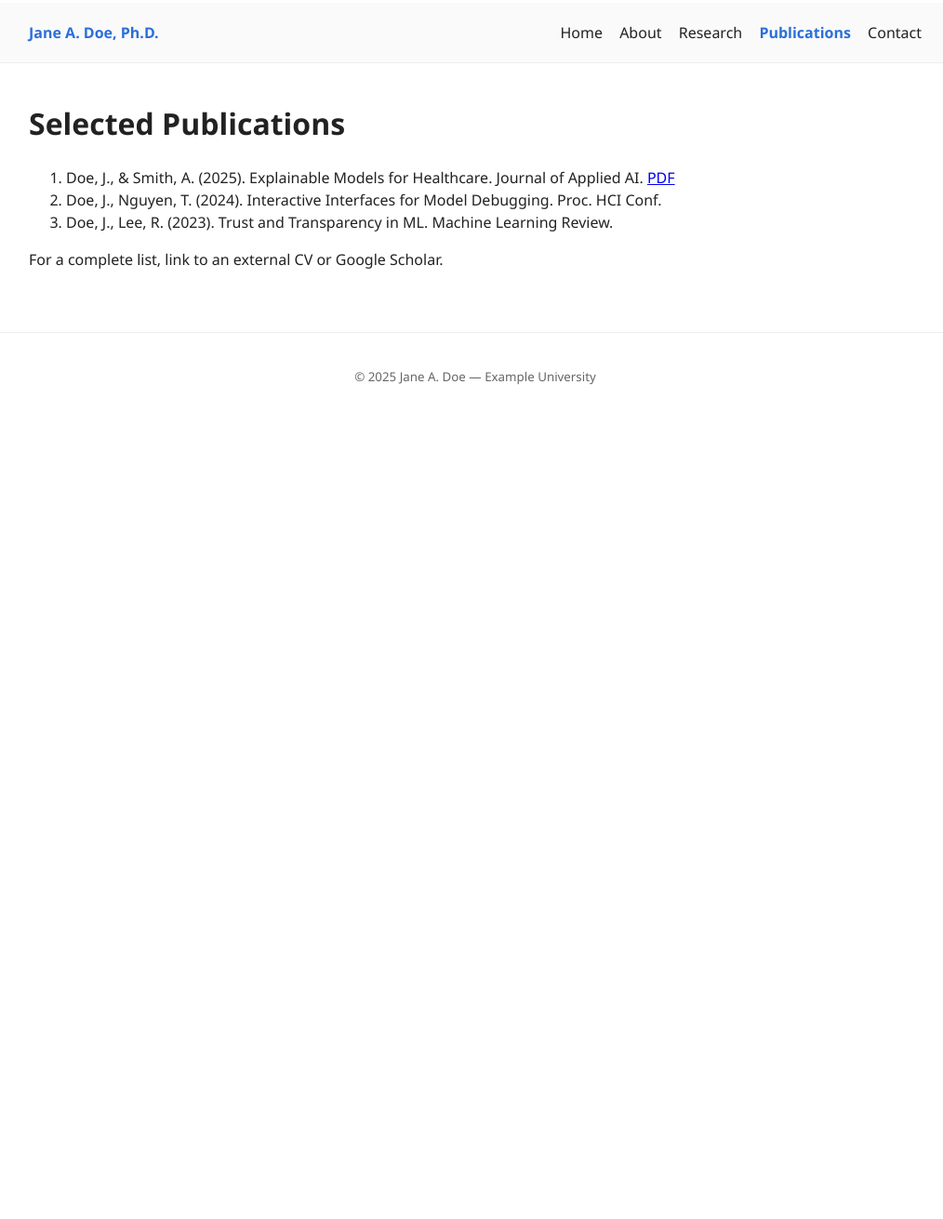
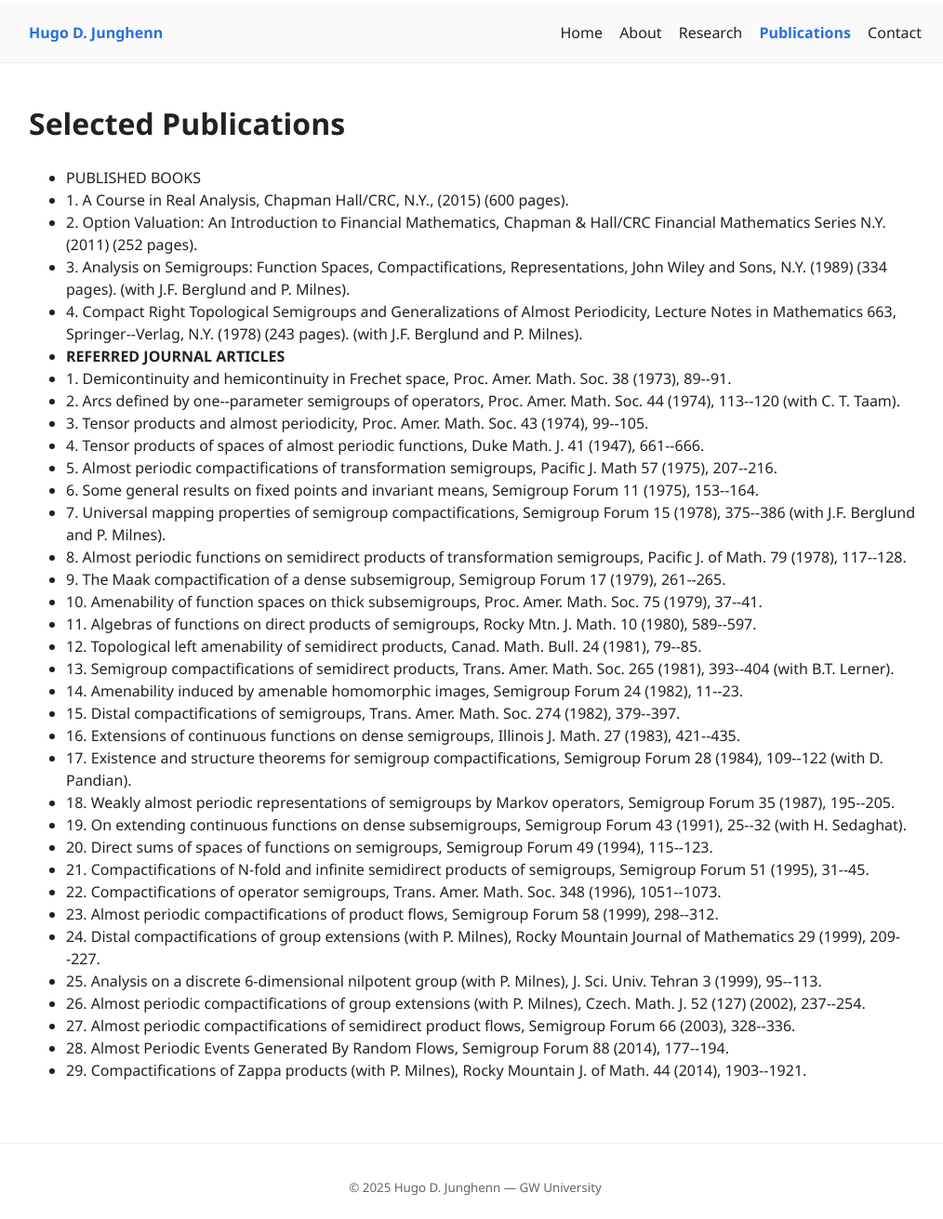
Before and after one commit to stevenoyes2015-del/hugo-site, a website: page src/publications.html in a window 1280 px wide. Shown: the part 5-1316 px from the top of the page at 93% size, without its empty margins (129-1143 px from the left). Before the commit the page ends 800 px from the top, so only its background shows below. Drawn offline with Linux system fonts and the light colour scheme.

Commit message:
Update publications page for Hugo D. Junghenn

```diff
--- a/src/publications.html
+++ b/src/publications.html
@@ -3,13 +3,13 @@
 <head>
   <meta charset="utf-8" />
   <meta name="viewport" content="width=device-width,initial-scale=1" />
-  <title>Publications — Prof. Jane Doe</title>
+  <title>Publications — Hugo D. Junghenn</title>
   <link rel="stylesheet" href="css/professor.css" />
 </head>
 <body>
   <header class="site-header">
     <div class="wrap">
-      <a class="brand" href="index.html">Jane A. Doe, Ph.D.</a>
+      <a class="brand" href="index.html">Hugo D. Junghenn</a>
       <nav class="nav">
         <a href="index.html">Home</a>
         <a href="about.html">About</a>
@@ -22,21 +22,55 @@
 
   <main class="wrap">
     <h1>Selected Publications</h1>
-    <ol>
-      <li id="p1">Doe, J., &amp; Smith, A. (2025). Explainable Models for Healthcare. Journal of Applied AI. <a href="#">PDF</a></li>
-      <li>Doe, J., Nguyen, T. (2024). Interactive Interfaces for Model Debugging. Proc. HCI Conf.</li>
-      <li>Doe, J., Lee, R. (2023). Trust and Transparency in ML. Machine Learning Review.</li>
-    </ol>
+    <ul>
+          <li><stong>PUBLISHED BOOKS</stong></li>
 
-    <p>For a complete list, link to an external CV or Google Scholar.</p>
+          <li>1. A Course in Real Analysis, Chapman Hall/CRC, N.Y., (2015) (600 pages).</li>
+          <li>2. Option Valuation: An Introduction to Financial Mathematics, Chapman & Hall/CRC Financial Mathematics Series N.Y. (2011) (252 pages).</li>
+          <li>3. Analysis on Semigroups: Function Spaces, Compactifications, Representations, John Wiley and Sons, N.Y. (1989) (334 pages). (with J.F. Berglund and P. Milnes).</li>
+          <li>4. Compact Right Topological Semigroups and Generalizations of Almost Periodicity, Lecture Notes in Mathematics 663, Springer--Verlag, N.Y. (1978) (243 pages). (with J.F. Berglund and P. Milnes).</li>
+
+          <li><strong>REFERRED JOURNAL ARTICLES</strong></li>
+
+          <li>1. Demicontinuity and hemicontinuity in Frechet space, Proc. Amer. Math. Soc. 38 (1973), 89--91.</li>
+          <li>2. Arcs defined by one--parameter semigroups of operators, Proc. Amer. Math. Soc. 44 (1974), 113--120 (with C. T. Taam).</li>
+          <li>3. Tensor products and almost periodicity, Proc. Amer. Math. Soc. 43 (1974), 99--105.</li>
+          <li>4. Tensor products of spaces of almost periodic functions, Duke Math. J. 41 (1947), 661--666.</li>
+          <li>5. Almost periodic compactifications of transformation semigroups, Pacific J. Math 57 (1975), 207--216.</li>
+          <li>6. Some general results on fixed points and invariant means, Semigroup Forum 11 (1975), 153--164.</li>
+          <li>7. Universal mapping properties of semigroup compactifications, Semigroup Forum 15 (1978), 375--386 (with J.F. Berglund and P. Milnes).</li>
+          <li>8. Almost periodic functions on semidirect products of transformation semigroups, Pacific J. of Math. 79 (1978), 117--128.</li>
+          <li>9. The Maak compactification of a dense subsemigroup, Semigroup Forum 17 (1979), 261--265.</li>
+          <li>10. Amenability of function spaces on thick subsemigroups, Proc. Amer. Math. Soc. 75 (1979), 37--41.</li>
+          <li>11. Algebras of functions on direct products of semigroups, Rocky Mtn. J. Math. 10 (1980), 589--597.</li>
+          <li>12. Topological left amenability of semidirect products, Canad. Math. Bull. 24 (1981), 79--85.</li>
+          <li>13. Semigroup compactifications of semidirect products, Trans. Amer. Math. Soc. 265 (1981), 393--404 (with B.T. Lerner).</li>
+          <li>14. Amenability induced by amenable homomorphic images, Semigroup Forum 24 (1982), 11--23.</li>
+          <li>15. Distal compactifications of semigroups, Trans. Amer. Math. Soc. 274 (1982), 379--397.</li>
+          <li>16. Extensions of continuous functions on dense semigroups, Illinois J. Math. 27 (1983), 421--435.</li>
+          <li>17. Existence and structure theorems for semigroup compactifications, Semigroup Forum 28 (1984), 109--122 (with D. Pandian).</li>
+          <li>18. Weakly almost periodic representations of semigroups by Markov operators, Semigroup Forum 35 (1987), 195--205.</li>
+          <li>19. On extending continuous functions on dense subsemigroups, Semigroup Forum 43 (1991), 25--32 (with H. Sedaghat).</li>
+          <li>20. Direct sums of spaces of functions on semigroups, Semigroup Forum 49 (1994), 115--123.</li>
+          <li>21. Compactifications of N-fold and infinite semidirect products of semigroups, Semigroup Forum 51 (1995), 31--45.</li>
+          <li>22. Compactifications of operator semigroups, Trans. Amer. Math. Soc. 348 (1996), 1051--1073.</li>
+          <li>23. Almost periodic compactifications of product flows, Semigroup Forum 58 (1999), 298--312.</li>
+          <li>24. Distal compactifications of group extensions (with P. Milnes), Rocky Mountain Journal of Mathematics 29 (1999), 209--227.</li>
+          <li>25. Analysis on a discrete 6-dimensional nilpotent group (with P. Milnes), J. Sci. Univ. Tehran 3 (1999), 95--113.</li>
+          <li>26. Almost periodic compactifications of group extensions (with P. Milnes), Czech. Math. J. 52 (127) (2002), 237--254.</li>
+          <li>27. Almost periodic compactifications of semidirect product flows, Semigroup Forum 66 (2003), 328--336.</li>
+          <li>28. Almost Periodic Events Generated By Random Flows, Semigroup Forum 88 (2014), 177--194.</li>
+          <li>29. Compactifications of Zappa products (with P. Milnes), Rocky Mountain J. of Math. 44 (2014), 1903--1921.</li>
+        </ul>
   </main>
 
   <footer class="site-footer">
     <div class="wrap">
-      <small>© 2025 Jane A. Doe — Example University</small>
+      <small>© 2025 Hugo D. Junghenn — GW University</small>
     </div>
   </footer>
 
   <script src="js/professor.js"></script>
 </body>
+
 </html>
```
